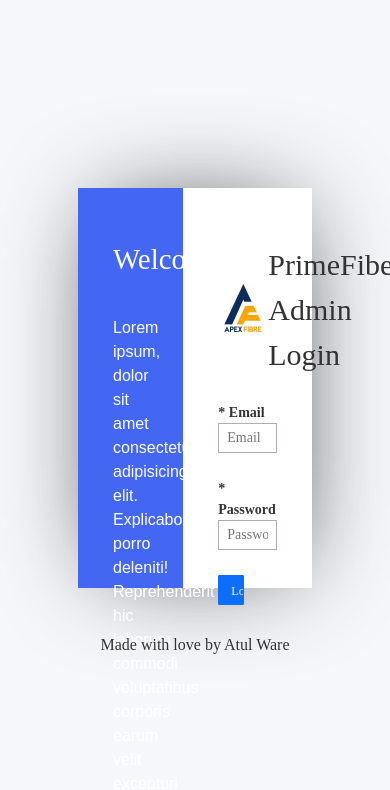
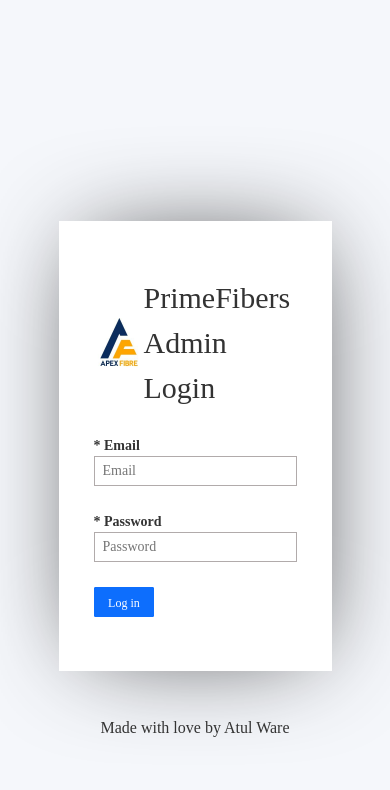
Before and after one commit to atuleknathware/PrimeFiber, a React (Vite) app: page /login in a window 390 px wide. Shown: the top 790 px of the page. Built offline with nearby package versions, Linux system fonts and the light colour scheme.

Commit message:
added login screen responsive

```diff
--- a/src/index.css
+++ b/src/index.css
@@ -57,7 +57,7 @@
 
 .login-container {
   width: 60%;
-  height: 400px;
+  height: auto;
   display: flex;
   flex-direction: row;
   box-shadow: 3px 0px 100px -25px;
@@ -138,3 +138,38 @@
 .m-45 {
   margin-top: 45px;
 }
+
+
+
+/* Mobile (portrait) */
+@media screen and (max-width: 480px) {
+  /* Your styles for small screens */
+  .login-left {
+    display: none;
+}
+}
+
+/* Tablet (portrait) */
+@media screen and (max-width: 768px) {
+  /* Your styles for tablets */
+    .login-container{
+    flex-direction: column;
+    height: auto;
+    margin-top: 30%;
+    width: 70%;
+  }
+  .login-left,  .login-right{
+    width: 100%;
+  }
+}
+
+/* Tablet (landscape) / Small laptop */
+@media screen and (max-width: 1024px) {
+  /* Your styles for larger tablets or small laptops */
+
+}
+
+/* Large Desktop */
+@media screen and (min-width: 1025px) {
+  /* Your styles for standard desktop monitors */
+}
```
